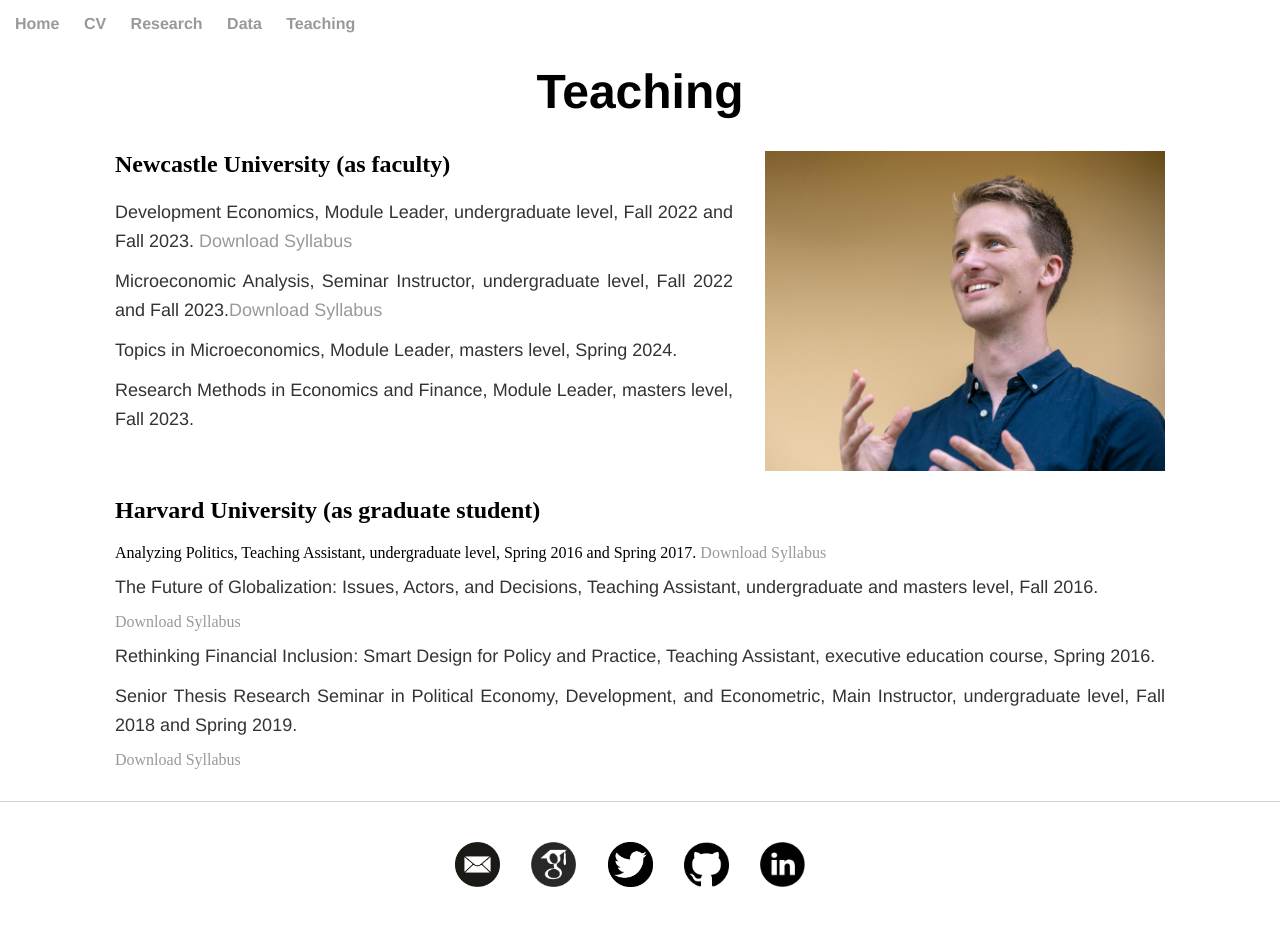
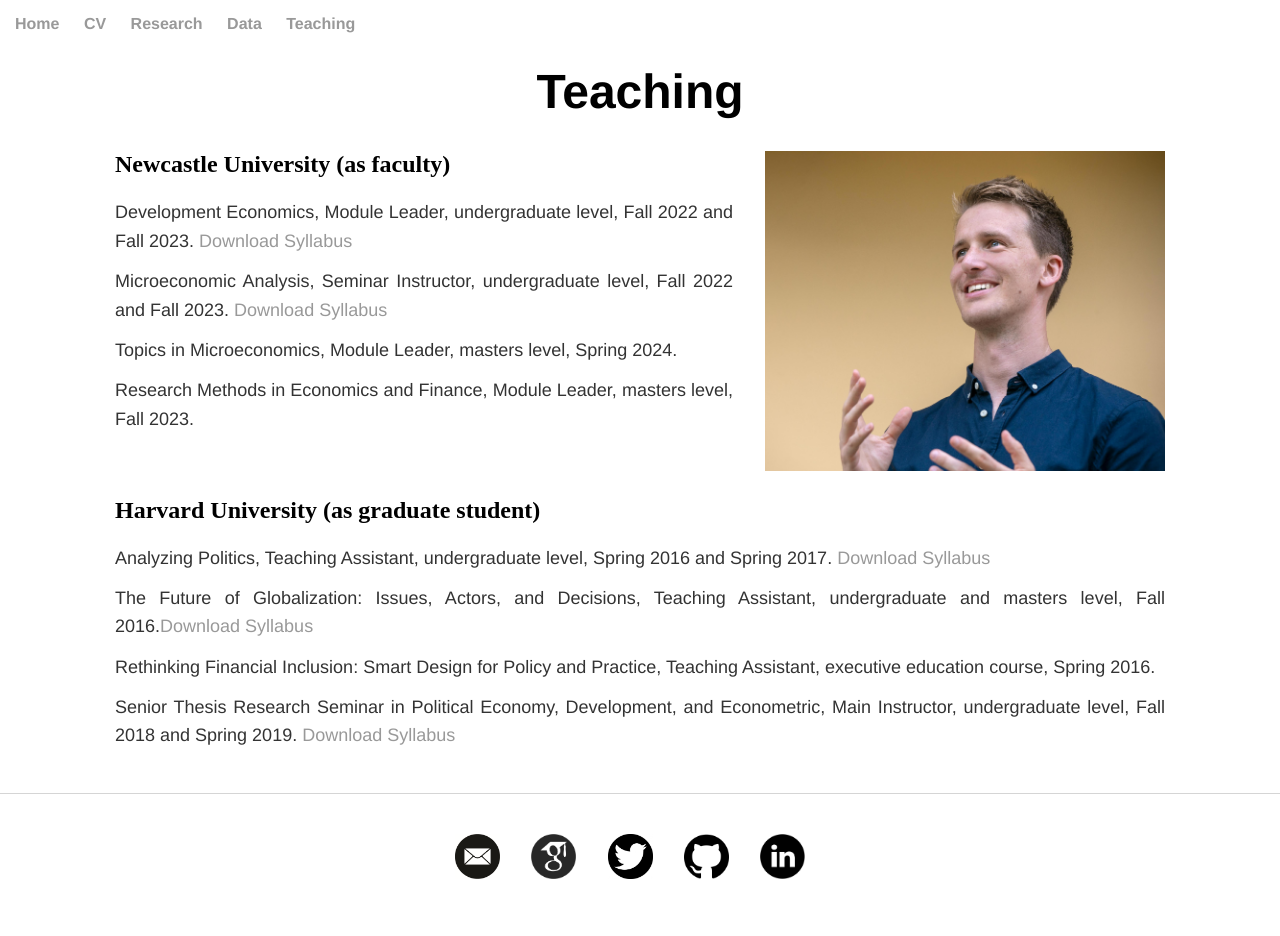
Before and after one commit to soeren-henn/soeren-henn.github.io, a Jekyll site: the page built from teaching/index.html, in a window 1280 px wide. Built offline with Jekyll 4.4.1, drawn with Linux system fonts in a browser that asks for light colours.

Commit message:
Update index.html

```diff
--- a/teaching/index.html
+++ b/teaching/index.html
@@ -16,7 +16,7 @@
 	<div class="paper">
 		<p> Development Economics, Module Leader, undergraduate level, Fall 2022 and Fall 2023. <a href="/files/ECO3033.pdf" class="btn btn-default pull-right" title="PDF">Download Syllabus</a> </p>
 
-		<p> Microeconomic Analysis, Seminar Instructor, undergraduate level, Fall 2022 and Fall 2023.<a href="/files/ECO2101.pdf" class="btn btn-default pull-right" title="PDF">Download Syllabus</a> </p>
+		<p> Microeconomic Analysis, Seminar Instructor, undergraduate level, Fall 2022 and Fall 2023. <a href="/files/ECO2101.pdf" class="btn btn-default pull-right" title="PDF">Download Syllabus</a> </p>
 
 		<p> Topics in Microeconomics, Module Leader, masters level, Spring 2024.</p>
 
@@ -26,12 +26,12 @@
 
 	<h2>Harvard University (as graduate student)</h2>
 	<div class="paper">
-		<span> Analyzing Politics, Teaching Assistant, undergraduate level, Spring 2016 and Spring 2017.</span> <a href="/files/EMR13.pdf" class="btn btn-default pull-right" title="PDF">Download Syllabus</a>
+		<p> Analyzing Politics, Teaching Assistant, undergraduate level, Spring 2016 and Spring 2017. <a href="/files/EMR13.pdf" class="btn btn-default pull-right" title="PDF">Download Syllabus</a> </p>
 
-		<p> The Future of Globalization: Issues, Actors, and Decisions, Teaching Assistant, undergraduate and masters level, Fall 2016.</p> <a href="/files/Globalization.pdf" class="btn btn-default pull-right" title="PDF">Download Syllabus</a>
+		<p> The Future of Globalization: Issues, Actors, and Decisions, Teaching Assistant, undergraduate and masters level, Fall 2016.<a href="/files/Globalization.pdf" class="btn btn-default pull-right" title="PDF">Download Syllabus</a> </p>
 
 		<p> Rethinking Financial Inclusion: Smart Design for Policy and Practice, Teaching Assistant, executive education course, Spring 2016.</p>
 
-		<p> Senior Thesis Research Seminar in Political Economy, Development, and Econometric, Main Instructor, undergraduate level, Fall 2018 and Spring 2019.</p> <a href="/files/ec985b.pdf" class="btn btn-default pull-right" title="PDF">Download Syllabus</a>
+		<p> Senior Thesis Research Seminar in Political Economy, Development, and Econometric, Main Instructor, undergraduate level, Fall 2018 and Spring 2019. <a href="/files/ec985b.pdf" class="btn btn-default pull-right" title="PDF">Download Syllabus</a> </p>
 	</div>
 </div>
```
